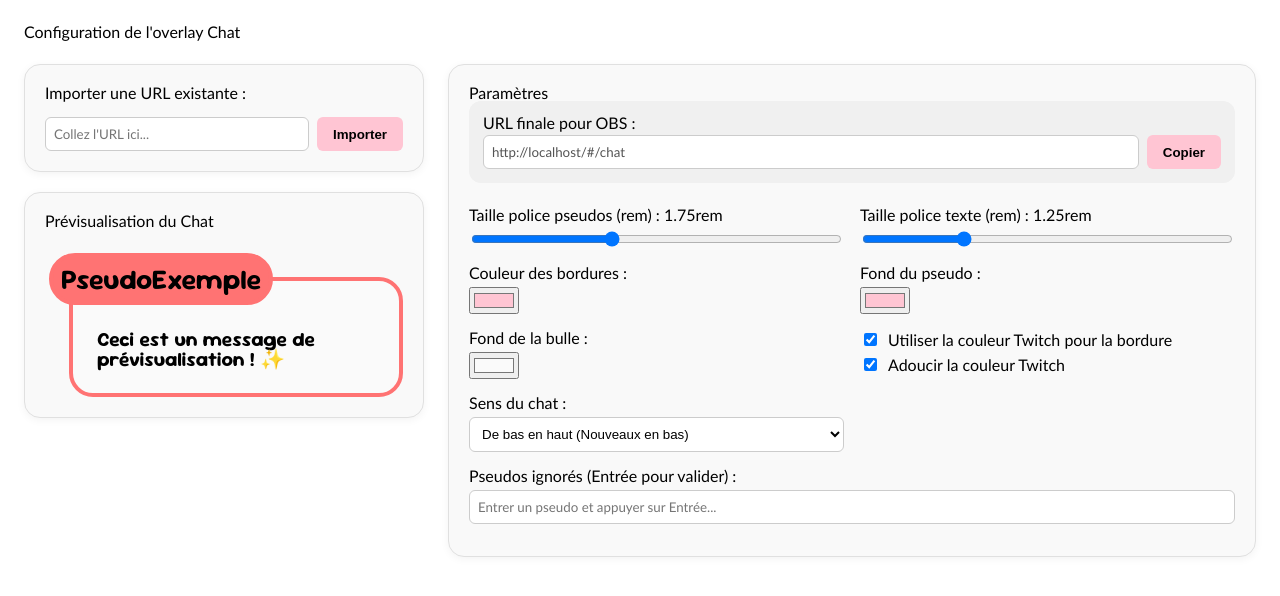
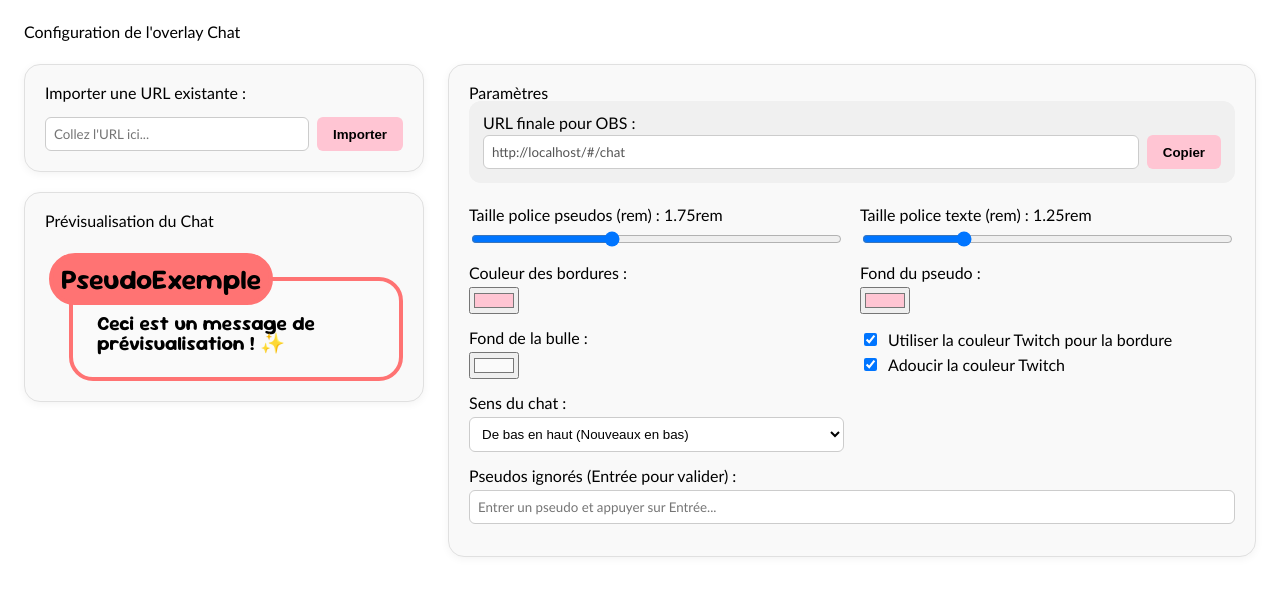
Before and after one commit to Yuniaght/PumpyFantasy-Chat-Overlay, a Vue app: page /#/ in a window 1280 px wide. Shown: the top 596 px of the page. Built offline with nearby package versions, Linux system fonts and the light colour scheme.

Commit message:
feat: change padding size

```diff
--- a/src/component/DialogBubble.vue
+++ b/src/component/DialogBubble.vue
@@ -105,7 +105,7 @@ div {
   margin-top: 36px;
   border-radius: 24px;
   padding: 24px;
-  padding-top: 3rem;
+  padding-top: calc(32px + ((v-bind(effectiveFontSizePseudo) - 1.75rem) * 0.75 ));
   margin-left: v-bind("message.type === 'YouTube' ? '0px' : '24px'");
   margin-right: v-bind("message.type === 'YouTube' ? '24px' : '0px'");
   background-color: v-bind(effectiveBubbleBgColor);
```
